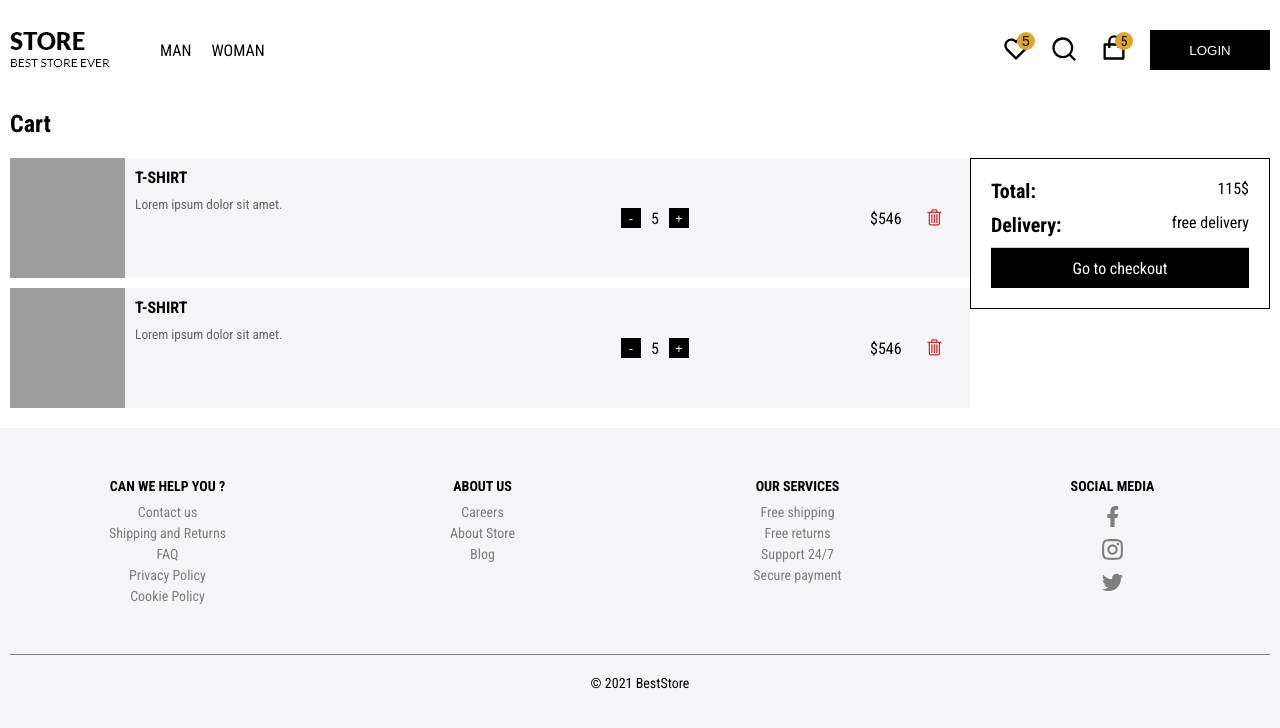
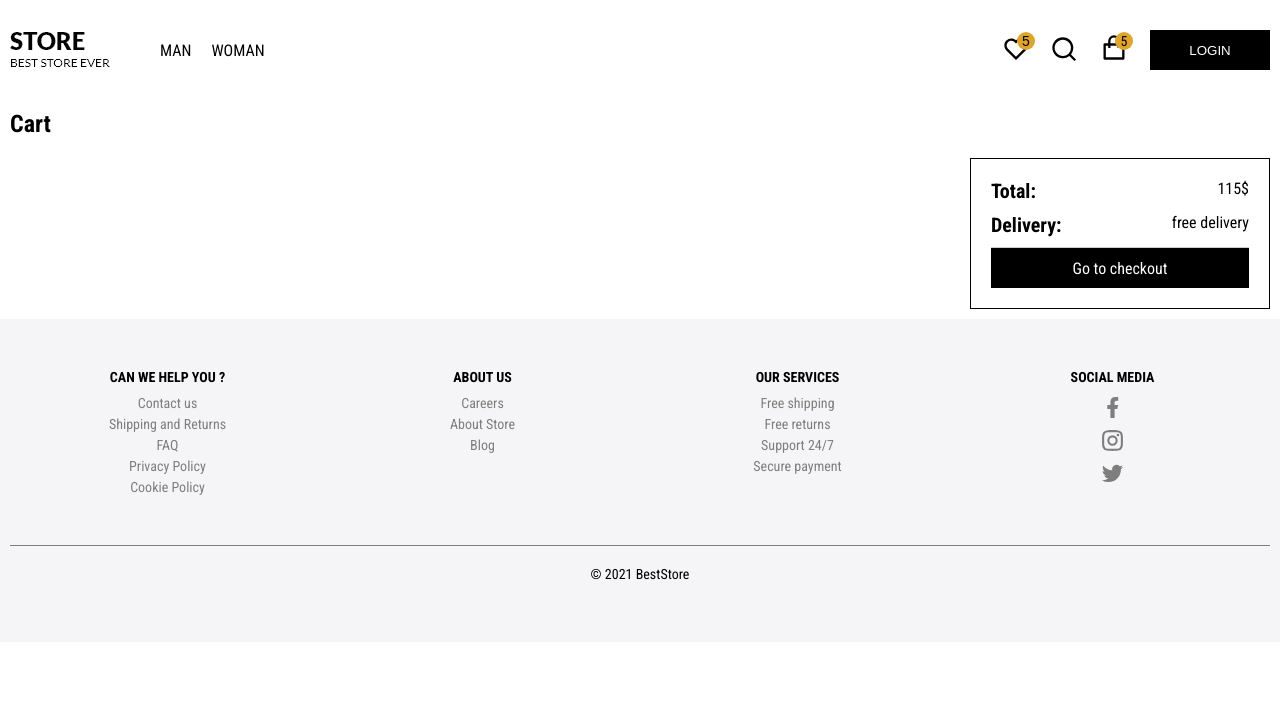
Before and after one commit to 1991Pawel/e-comerce-next, a Next.js app in the folder client/: page /cart in a window 1280 px wide. Shown: the top 728 px of the page. Built offline with nearby package versions, Linux system fonts and the light colour scheme; grey boxes are pictures that could not be loaded.

Commit message:
Change static cartsItems for context Items

```diff
--- a/client/components/ProductList/ProductList.js
+++ b/client/components/ProductList/ProductList.js
@@ -19,6 +19,7 @@ export default function ProductList({ products, loading }) {
   }
   return (
     <ul className={styles.products}>
+      {console.log(products)}
       {products.map((product) => (
         <Product key={product._id} product={product} />
       ))}
--- a/client/context/CartContext.js
+++ b/client/context/CartContext.js
@@ -6,7 +6,7 @@ function CartProvider({ children }) {
   const [cartItems, setCartItems] = useState([]);
 
   const addItemToCart = (product) => {
-    console.log(product);
+    setCartItems([...cartItems, product]);
   };
 
   const removeItemFromCart = (id) => {
--- a/client/pages/cart.js
+++ b/client/pages/cart.js
@@ -1,17 +1,45 @@
 import Link from 'next/link';
-import { useCartContext } from '../context/cartContext';
+import { useCartContext } from '../context/CartContext';
 import { VscTrash } from 'react-icons/vsc';
 import Layout from 'components/Layout/Layout';
 import styles from '../styles/pages/cart.module.css';
 
 export default function Cart() {
+  const { cartItems } = useCartContext();
+
   return (
     <Layout>
       <div className={styles.wrapper}>
+        {console.log(cartItems)}
         <h2 className={styles.title}>Cart</h2>
         <div className={styles.cart}>
           <ul className={styles.cart__products}>
-            <li className={styles.cart__product}>
+            {cartItems?.map((product) => (
+              <li className={styles.cart__product}>
+                <div className={styles.cart__content}>
+                  <div className={styles.cart__photo}>
+                    <img src={product.imgUrl} alt="" />
+                  </div>
+                  <div className={styles.cart__desc}>
+                    <h5 className={styles.desc__title}>{product.category}</h5>
+                    <h5 className={styles.desc__subtitle}>{product.brand}</h5>
+                    <h5 className={styles.desc__subtitle}>size : {product.size}</h5>
+                  </div>
+                </div>
+                <div className={styles.cart__quantity}>
+                  <button className={styles.cart__quantity__btn}>-</button>
+                  <span className={styles.cart__quantity__number}>5</span>
+                  <button className={styles.cart__quantity__btn}>+</button>
+                </div>
+                <div className={styles.cart__price}>
+                  <span>$ {product.price}</span>
+                </div>
+                <button className={styles.cart__product__btn}>
+                  <VscTrash />
+                </button>
+              </li>
+            ))}
+            {/* <li className={styles.cart__product}>
               <div className={styles.cart__content}>
                 <div className={styles.cart__photo}>
                   <img
@@ -35,32 +63,7 @@ export default function Cart() {
               <button className={styles.cart__product__btn}>
                 <VscTrash />
               </button>
-            </li>
-            <li className={styles.cart__product}>
-              <div className={styles.cart__content}>
-                <div className={styles.cart__photo}>
-                  <img
-                    src="https://img01.ztat.net/article/spp-media-p1/6b9588908fdf34a09cfed934eac0bb68/51f9f1a5ac8142cd9f8e9ceb838e49cd.jpg?imwidth=300"
-                    alt=""
-                  />
-                </div>
-                <div className={styles.cart__desc}>
-                  <h5 className={styles.desc__title}>t-shirt</h5>
-                  <h5 className={styles.desc__subtitle}>Lorem ipsum dolor sit amet.</h5>
-                </div>
-              </div>
-              <div className={styles.cart__quantity}>
-                <button className={styles.cart__quantity__btn}>-</button>
-                <span className={styles.cart__quantity__number}>5</span>
-                <button className={styles.cart__quantity__btn}>+</button>
-              </div>
-              <div className={styles.cart__price}>
-                <span>$546</span>
-              </div>
-              <button className={styles.cart__product__btn}>
-                <VscTrash />
-              </button>
-            </li>
+            </li> */}
           </ul>
           <div className={styles.cart__details}>
             <ul className={styles.cart__list}>
--- a/client/pages/product/[id].js
+++ b/client/pages/product/[id].js
@@ -30,9 +30,9 @@ const ProductPage = ({ product, params }) => {
   const productSize = JSON.parse(product.size);
   const { addItemToCart } = useCartContext();
 
-  const submitHandler = (e, product) => {
+  const submitHandler = (e) => {
     e.preventDefault();
-    if (size && prdocut) {
+    if (size) {
       const selectedProduct = {
         ...product,
         size
@@ -74,7 +74,7 @@ const ProductPage = ({ product, params }) => {
                 <h5 className={styles.title}>{product.title}</h5>
                 <p className={styles.desc}>{product.desc}</p>
                 <span className={styles.price}>$ {product.price}</span>
-                <form onSubmit={(e) => submitHandler(e, product)}>
+                <form onSubmit={submitHandler}>
                   <div className={styles.product__btn__group}>
                     <div className={styles.product__select__group}>
                       <label className={styles.select__label} htmlFor="size">
```
